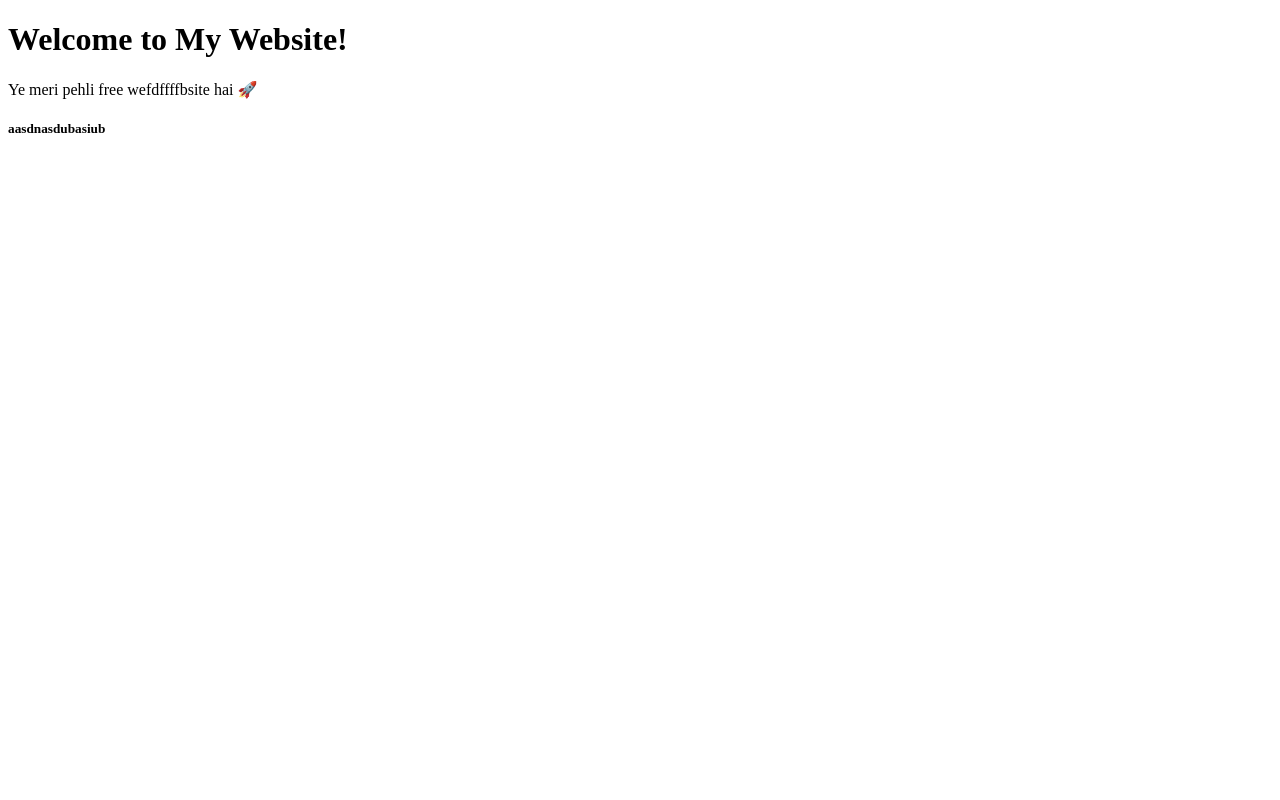
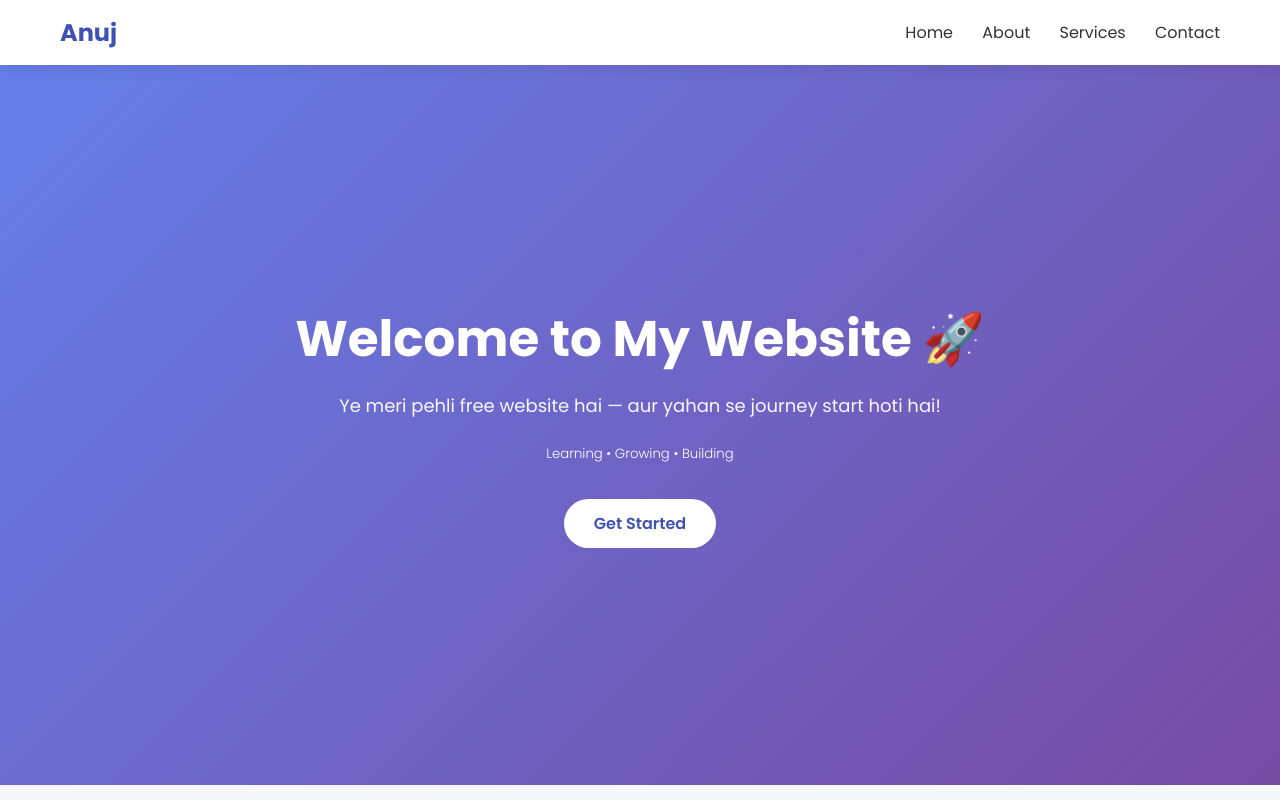
Before and after one commit to Anuj21212/portfolio, a plain HTML site: page index.html in a window 1280 px wide. Drawn offline with Linux system fonts and the light colour scheme.

Commit message:
Update index.html

```diff
--- a/index.html
+++ b/index.html
@@ -1,12 +1,134 @@
 <!DOCTYPE html>
-<html>
+<html lang="en">
 <head>
+  <meta charset="UTF-8">
   <title>Anuj ki Website</title>
+  <meta name="viewport" content="width=device-width, initial-scale=1.0">
+
+  <!-- Google Font -->
+  <link href="https://fonts.googleapis.com/css2?family=Poppins:wght@300;400;600;700&display=swap" rel="stylesheet">
+
+  <style>
+    * {
+      margin: 0;
+      padding: 0;
+      box-sizing: border-box;
+      font-family: 'Poppins', sans-serif;
+    }
+
+    body {
+      background: #f5f7fa;
+    }
+
+    /* Header */
+    header {
+      background: #ffffff;
+      padding: 15px 60px;
+      display: flex;
+      justify-content: space-between;
+      align-items: center;
+      box-shadow: 0 4px 15px rgba(0,0,0,0.08);
+      position: sticky;
+      top: 0;
+      z-index: 100;
+    }
+
+    .logo {
+      font-size: 24px;
+      font-weight: 700;
+      color: #3f51b5;
+    }
+
+    nav a {
+      margin-left: 25px;
+      text-decoration: none;
+      color: #333;
+      font-weight: 500;
+      transition: color 0.3s;
+    }
+
+    nav a:hover {
+      color: #3f51b5;
+    }
+
+    /* Hero Section */
+    .hero {
+      height: 90vh;
+      display: flex;
+      align-items: center;
+      justify-content: center;
+      text-align: center;
+      background: linear-gradient(135deg, #667eea, #764ba2);
+      color: #fff;
+      padding: 20px;
+    }
+
+    .hero-content h1 {
+      font-size: 50px;
+      margin-bottom: 15px;
+    }
+
+    .hero-content p {
+      font-size: 18px;
+      margin-bottom: 25px;
+      opacity: 0.95;
+    }
+
+    .hero-content h5 {
+      font-weight: 300;
+      margin-bottom: 35px;
+    }
+
+    .hero-content a {
+      display: inline-block;
+      padding: 12px 30px;
+      background: #ffffff;
+      color: #3f51b5;
+      text-decoration: none;
+      border-radius: 30px;
+      font-weight: 600;
+      transition: all 0.3s ease;
+    }
+
+    .hero-content a:hover {
+      background: #f1f1f1;
+      transform: translateY(-3px);
+    }
+
+    @media (max-width: 768px) {
+      header {
+        padding: 15px 25px;
+      }
+
+      .hero-content h1 {
+        font-size: 36px;
+      }
+    }
+  </style>
 </head>
+
 <body>
-  <h1>Welcome to My Website!</h1>
-  <p>Ye meri pehli free wefdffffbsite hai 🚀</p>
-  <h5>aasdnasdubasiub</h5>
+
+  <!-- Header -->
+  <header>
+    <div class="logo">Anuj</div>
+    <nav>
+      <a href="#">Home</a>
+      <a href="#">About</a>
+      <a href="#">Services</a>
+      <a href="#">Contact</a>
+    </nav>
+  </header>
+
+  <!-- Hero Section -->
+  <section class="hero">
+    <div class="hero-content">
+      <h1>Welcome to My Website 🚀</h1>
+      <p>Ye meri pehli free website hai — aur yahan se journey start hoti hai!</p>
+      <h5>Learning • Growing • Building</h5>
+      <a href="#">Get Started</a>
+    </div>
+  </section>
+
 </body>
-
 </html>
```
